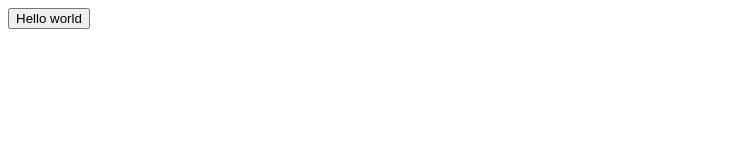
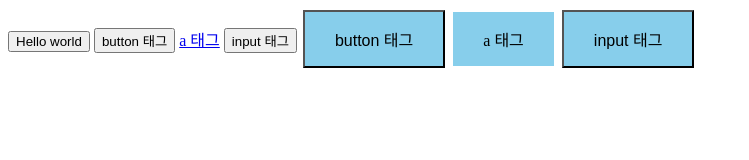
Before and after one commit to Sonbs/Sonbs.github.io, a plain HTML site: page index.html in a window 1280 px wide. Shown: the whole page, without its empty margins (0-749 px from the left). Drawn offline with Linux system fonts and the light colour scheme.

Commit message:
Update index.html

```diff
--- a/index.html
+++ b/index.html
@@ -1,6 +1,36 @@
 <!DOCTYPE html>
 <html>
+    <head>
+        <meta charset="UTF-8">
+        <title>CSS3 Buttons</title>
+        <style>
+            .btn {
+                background-color: #87CEEB;
+                padding: 15px 30px;
+                margin: 2px;
+                color: black;
+                text-align: center;
+                margin: 2px;
+                text-decoration: none;
+                font-size: 16px;
+                display: inline-block;
+                cursor: pointer;
+
+            }
+        </style>
+    </head>
     <body>
         <input type="button" onclick="alert('Hello world')" value="Hello world" />
+        <button>
+            button 태그
+        </button>
+        <a href="#">a 태그</a>
+        <input type="button" value="input 태그">
+
+        <button class="btn">button 태그</button>
+        <a href="#" class="btn" >a 태그</a>
+        <input type="button" value="input 태그" class="btn">
+
+
     </body>
 </html>
```
